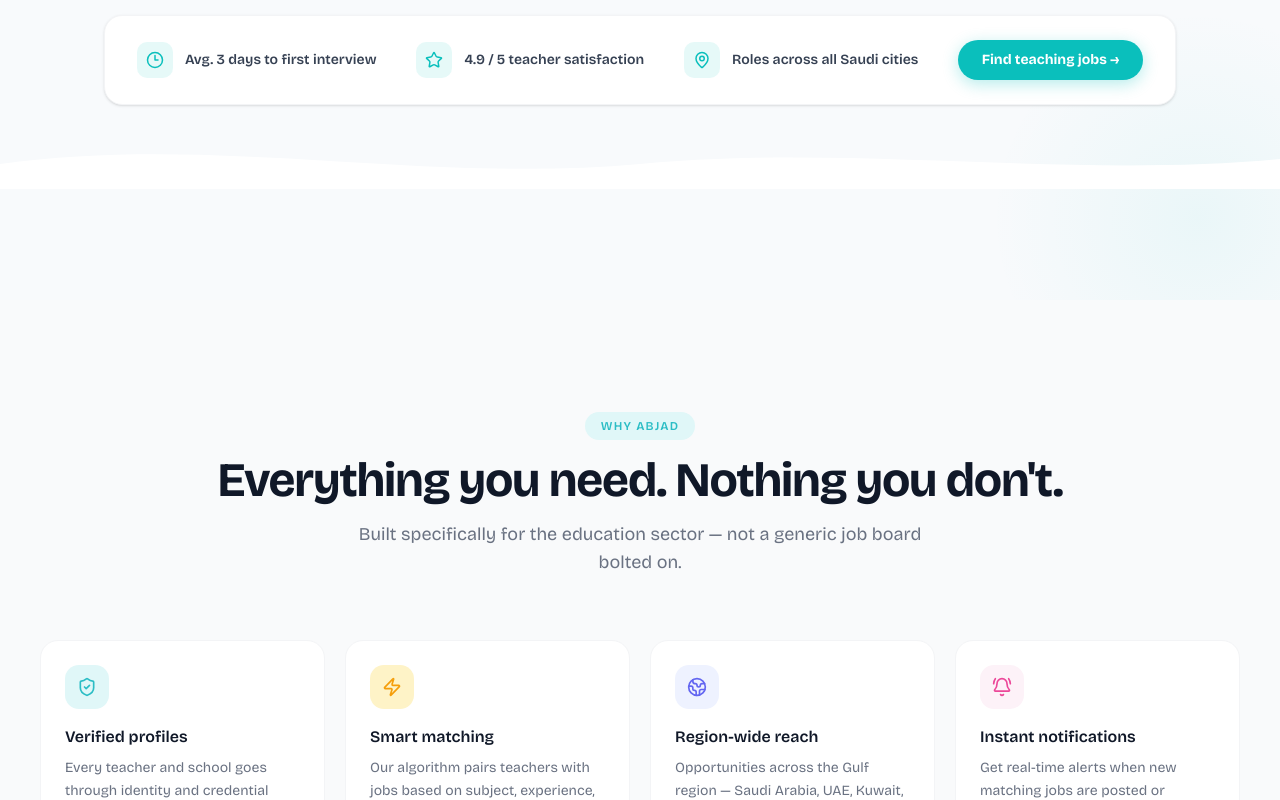
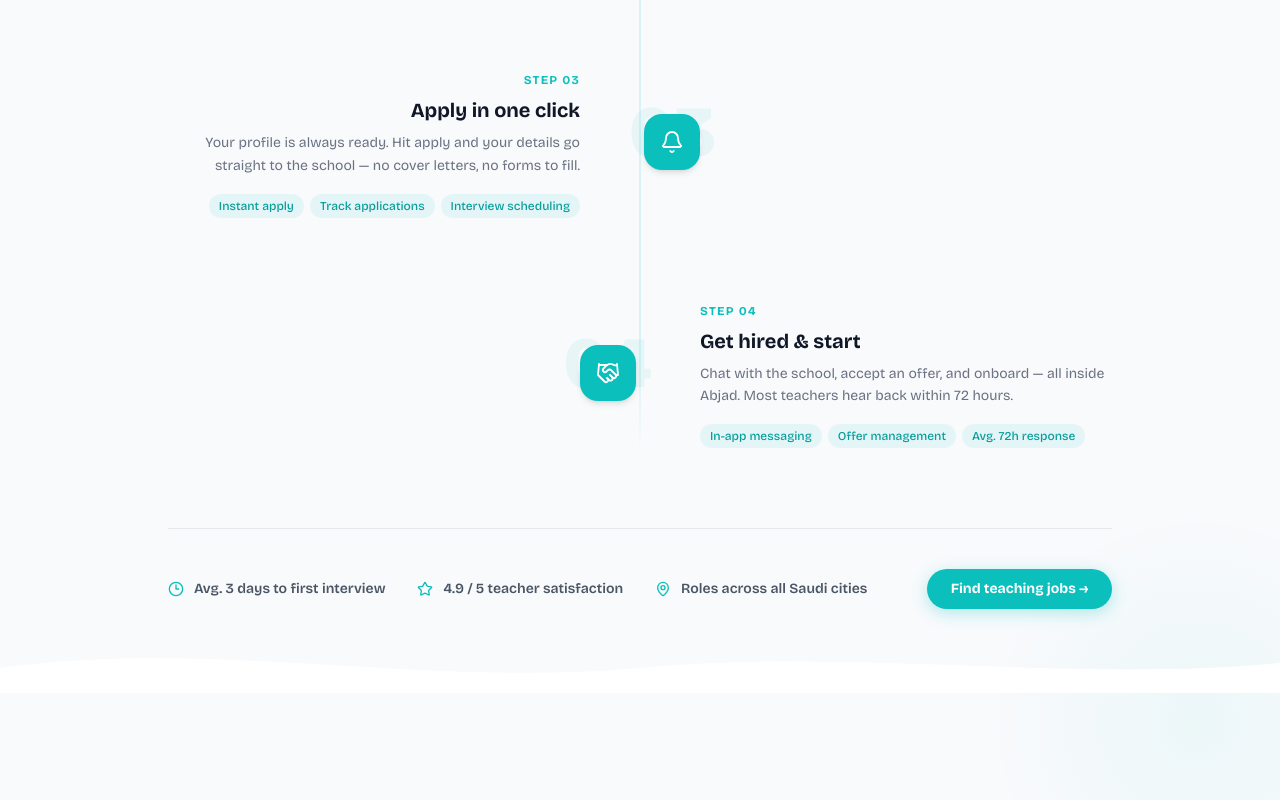
Before and after one commit to shabeebkaip/abjad-frontend, a Next.js app: page / in a window 1280 px wide. Shown: the part 1820-2620 px from the top of the page. Built offline with nearby package versions, Linux system fonts and the light colour scheme.

Commit message:
home page update

```diff
--- a/app/(marketing)/_components/FeaturesSection.tsx
+++ b/app/(marketing)/_components/FeaturesSection.tsx
@@ -1,3 +1,4 @@
+import Link from "next/link";
 import {
   ShieldCheck,
   Zap,
@@ -7,62 +8,68 @@
   LineChart,
   Users2,
   Lock,
+  ArrowRight,
 } from "lucide-react";
 
+/* One hero feature shown large on the left */
+const heroFeature = {
+  icon: ShieldCheck,
+  title: "Every profile is verified",
+  desc: "Before any teacher or school appears on Abjad, they go through a thorough identity and credential check. No fake listings. No unqualified candidates. Just real opportunities with real people.",
+  color: "#0ABFBC",
+  bg: "rgba(10,191,188,0.08)",
+  stat: "100%",
+  statLabel: "verified accounts",
+};
+
+/* Remaining 7 features in the right panel */
 const features = [
-  {
-    icon: ShieldCheck,
-    title: "Verified profiles",
-    desc: "Every teacher and school goes through identity and credential verification before joining.",
-    color: "#2bbdc5",
-    bg: "#e0f7f8",
-  },
   {
     icon: Zap,
     title: "Smart matching",
-    desc: "Our algorithm pairs teachers with jobs based on subject, experience, location, and preferences.",
+    desc: "Algorithm pairs you by subject, grade, location, and contract type.",
     color: "#f59e0b",
     bg: "#fef3c7",
   },
   {
     icon: Globe2,
     title: "Region-wide reach",
-    desc: "Opportunities across the Gulf region — Saudi Arabia, UAE, Kuwait, and beyond.",
+    desc: "Saudi Arabia, UAE, Kuwait and across the GCC.",
     color: "#6366f1",
     bg: "#eef2ff",
   },
   {
     icon: BellRing,
     title: "Instant notifications",
-    desc: "Get real-time alerts when new matching jobs are posted or schools view your profile.",
+    desc: "Real-time alerts for new jobs and profile views.",
     color: "#ec4899",
     bg: "#fdf2f8",
   },
   {
     icon: LineChart,
     title: "Analytics dashboard",
-    desc: "Schools see how their listings perform. Teachers track application statuses live.",
+    desc: "Track listing performance and application statuses live.",
     color: "#0e7a81",
     bg: "#f0fdfe",
   },
   {
     icon: Users2,
     title: "Collaboration tools",
-    desc: "Built-in messaging, interview scheduling, and document sharing — no extra tools needed.",
+    desc: "Messaging, scheduling, and document sharing — built in.",
     color: "#8b5cf6",
     bg: "#f5f3ff",
   },
   {
     icon: Star,
     title: "Ratings & reviews",
-    desc: "Transparent feedback system so the best teachers and schools naturally stand out.",
+    desc: "Transparent feedback so the best naturally stand out.",
     color: "#f97316",
     bg: "#fff7ed",
   },
   {
     icon: Lock,
     title: "Privacy first",
-    desc: "Your data is yours. Full GDPR compliance and granular privacy controls built in.",
+    desc: "Full GDPR compliance and granular data controls.",
     color: "#10b981",
     bg: "#ecfdf5",
   },
@@ -70,41 +77,103 @@
 
 export default function FeaturesSection() {
   return (
-    <section className="py-28 bg-gray-50">
+    <section className="py-28 bg-white">
       <div className="max-w-7xl mx-auto px-6 lg:px-10">
-        {/* Heading */}
-        <div className="text-center mb-16">
+
+        {/* ── Section label + headline ── */}
+        <div className="mb-16 max-w-2xl">
           <span
-            className="inline-block text-xs font-semibold tracking-widest uppercase px-4 py-1.5 rounded-full mb-4"
-            style={{ backgroundColor: "#e0f7f8", color: "#2bbdc5" }}
+            className="inline-block text-xs font-bold tracking-widest uppercase px-4 py-1.5 rounded-full mb-5"
+            style={{ backgroundColor: "rgba(10,191,188,0.1)", color: "#0ABFBC" }}
           >
             Why Abjad
           </span>
-          <h2 className="text-4xl lg:text-5xl font-bold text-gray-900 tracking-tight mb-4">
-            Everything you need. Nothing you don&apos;t.
+          <h2
+            className="font-extrabold text-gray-950 tracking-tight mb-4"
+            style={{ fontSize: "clamp(1.9rem, 4vw, 3.2rem)", letterSpacing: "-0.03em", lineHeight: 1.1 }}
+          >
+            Everything you need.{" "}
+            <span className="text-gray-400 font-extrabold">Nothing you don&apos;t.</span>
           </h2>
-          <p className="text-gray-500 text-lg max-w-xl mx-auto">
+          <p className="text-gray-500 text-lg leading-relaxed">
             Built specifically for the education sector — not a generic job board bolted on.
           </p>
         </div>
 
-        {/* Grid */}
-        <div className="grid sm:grid-cols-2 lg:grid-cols-4 gap-5">
-          {features.map((f) => (
+        {/* ── Asymmetric layout ── */}
+        <div className="grid lg:grid-cols-5 gap-8 items-start">
+
+          {/* Left — hero feature panel */}
+          <div
+            className="lg:col-span-2 rounded-3xl p-8 relative overflow-hidden"
+            style={{ background: "linear-gradient(145deg, #f0fdfe 0%, #e6fafb 100%)", border: "1px solid rgba(10,191,188,0.15)" }}
+          >
+            {/* Large faint icon watermark */}
+            <heroFeature.icon
+              size={160}
+              className="absolute -bottom-6 -right-6 opacity-[0.05] pointer-events-none"
+              style={{ color: "#0ABFBC" }}
+            />
+
             <div
-              key={f.title}
-              className="bg-white rounded-2xl p-6 border border-gray-100 hover:shadow-lg hover:-translate-y-1 transition-all duration-200 group"
+              className="w-14 h-14 rounded-2xl flex items-center justify-center mb-6"
+              style={{ backgroundColor: "rgba(10,191,188,0.15)" }}
             >
+              <heroFeature.icon size={26} style={{ color: "#0ABFBC" }} strokeWidth={1.8} />
+            </div>
+
+            <h3 className="text-xl font-bold text-gray-900 mb-3 leading-snug">
+              {heroFeature.title}
+            </h3>
+            <p className="text-gray-500 text-sm leading-relaxed mb-8">
+              {heroFeature.desc}
+            </p>
+
+            {/* Stat callout */}
+            <div className="flex items-end gap-3 mb-8">
+              <span
+                className="text-5xl font-black leading-none"
+                style={{ color: "#0ABFBC" }}
+              >
+                {heroFeature.stat}
+              </span>
+              <span className="text-sm font-semibold text-gray-500 pb-1.5 leading-tight">
+                {heroFeature.statLabel}
+              </span>
+            </div>
+
+            <Link
+              href="/register"
+              className="inline-flex items-center gap-2 text-sm font-bold transition-all hover:gap-3"
+              style={{ color: "#0ABFBC" }}
+            >
+              Get started free <ArrowRight size={15} />
+            </Link>
+          </div>
+
+          {/* Right — compact feature grid */}
+          <div className="lg:col-span-3 grid sm:grid-cols-2 gap-px bg-gray-100 rounded-2xl overflow-hidden border border-gray-100">
+            {features.map((f, i) => (
               <div
-                className="w-11 h-11 rounded-xl flex items-center justify-center mb-4"
-                style={{ backgroundColor: f.bg }}
+                key={f.title}
+                className={`group bg-white hover:bg-gray-50 transition-colors duration-150 p-6 flex items-start gap-4 ${
+                  i === features.length - 1 ? "sm:col-span-2" : ""
+                }`}
               >
-                <f.icon size={20} style={{ color: f.color }} />
+                <div
+                  className="w-9 h-9 rounded-lg flex items-center justify-center shrink-0 mt-0.5 transition-transform duration-200 group-hover:scale-110"
+                  style={{ backgroundColor: f.bg }}
+                >
+                  <f.icon size={16} style={{ color: f.color }} strokeWidth={2} />
+                </div>
+                <div>
+                  <h4 className="text-sm font-bold text-gray-900 mb-1">{f.title}</h4>
+                  <p className="text-xs text-gray-500 leading-relaxed">{f.desc}</p>
+                </div>
               </div>
-              <h3 className="font-semibold text-gray-900 mb-2">{f.title}</h3>
-              <p className="text-gray-500 text-sm leading-relaxed">{f.desc}</p>
-            </div>
-          ))}
+            ))}
+          </div>
+
         </div>
       </div>
     </section>
--- a/app/(marketing)/_components/HowItWorksSection.tsx
+++ b/app/(marketing)/_components/HowItWorksSection.tsx
@@ -107,16 +107,16 @@
       {/* Decorative blobs */}
       <div
         className="absolute -top-40 -left-40 w-[520px] h-[520px] rounded-full pointer-events-none"
-        style={{ background: "radial-gradient(circle, rgba(10,191,188,0.07) 0%, transparent 70%)" }}
+        style={{ background: "radial-gradient(circle, rgba(10,191,188,0.06) 0%, transparent 70%)" }}
       />
       <div
         className="absolute -bottom-32 -right-32 w-[420px] h-[420px] rounded-full pointer-events-none"
-        style={{ background: "radial-gradient(circle, rgba(10,191,188,0.06) 0%, transparent 70%)" }}
+        style={{ background: "radial-gradient(circle, rgba(10,191,188,0.05) 0%, transparent 70%)" }}
       />
 
-      <div className="relative z-10 max-w-6xl mx-auto px-6 lg:px-10">
+      <div className="relative z-10 max-w-5xl mx-auto px-6 lg:px-10">
 
-        {/* Section header */}
+        {/* ── Section header ── */}
         <div className="text-center mb-14">
           <span
             className="inline-flex items-center gap-1.5 text-xs font-bold tracking-widest uppercase px-4 py-1.5 rounded-full mb-5"
@@ -142,8 +142,8 @@
           </p>
         </div>
 
-        {/* Tab switcher */}
-        <div className="flex justify-center mb-14">
+        {/* ── Tab switcher ── */}
+        <div className="flex justify-center mb-16">
           <div className="inline-flex items-center gap-1 p-1.5 rounded-2xl bg-white border border-gray-200 shadow-sm">
             {(["teachers", "schools"] as Tab[]).map((t) => (
               <button
@@ -178,76 +178,97 @@
           </div>
         </div>
 
-        {/* Step cards grid */}
-        <div className="grid sm:grid-cols-2 lg:grid-cols-4 gap-5 mb-14">
-          {steps.map((s, i) => (
+        {/* ── Timeline stepper ── */}
+        <div className="relative">
+          {/* Vertical spine — desktop only */}
+          <div
+            className="absolute left-1/2 top-0 bottom-0 w-px -translate-x-1/2 hidden lg:block"
+            style={{ background: "linear-gradient(to bottom, transparent, rgba(10,191,188,0.25) 10%, rgba(10,191,188,0.25) 90%, transparent)" }}
+          />
+
+          <div className="space-y-16 lg:space-y-0">
+            {steps.map((s, i) => {
+              const isEven = i % 2 === 0;
+              return (
                 <div
                   key={s.step}
-              className="group relative bg-white rounded-2xl border border-gray-100 p-6 shadow-sm hover:shadow-md hover:-translate-y-1 transition-all duration-200 overflow-hidden"
+                  className={`relative flex flex-col lg:flex-row lg:items-center gap-8 lg:gap-0 lg:mb-20 ${
+                    isEven ? "lg:flex-row" : "lg:flex-row-reverse"
+                  }`}
                 >
-              {/* Faint watermark step number */}
+                  {/* Content side */}
+                  <div className={`flex-1 ${isEven ? "lg:pr-16 lg:text-right" : "lg:pl-16"}`}>
                     <span
-                className="absolute -top-3 -right-1 text-8xl font-black select-none pointer-events-none leading-none"
-                style={{ color: "rgba(10,191,188,0.06)" }}
+                      className="inline-block text-xs font-bold tracking-widest uppercase mb-2"
+                      style={{ color: "#0ABFBC" }}
                     >
-                {s.step}
-              </span>
-
-              {/* Icon */}
-              <div
-                className="w-12 h-12 rounded-xl flex items-center justify-center mb-5 transition-all duration-200 group-hover:scale-105"
-                style={{ backgroundColor: "rgba(10,191,188,0.1)" }}
-              >
-                <s.icon size={22} style={{ color: "#0ABFBC" }} strokeWidth={2} />
-              </div>
-
-              <span className="text-xs font-bold tracking-widest uppercase" style={{ color: "#0ABFBC" }}>
                       Step {s.step}
                     </span>
-
-              <h3 className="text-base font-bold text-gray-900 mt-1 mb-2 leading-snug">{s.title}</h3>
-              <p className="text-sm text-gray-500 leading-relaxed mb-4">{s.desc}</p>
-
-              {/* Pill tags */}
-              <div className="flex flex-wrap gap-1.5">
+                    <h3 className="text-xl font-bold text-gray-900 mb-2">{s.title}</h3>
+                    <p className="text-gray-500 text-sm leading-relaxed mb-4 max-w-sm lg:max-w-none">
+                      {s.desc}
+                    </p>
+                    <div className={`flex flex-wrap gap-1.5 ${isEven ? "lg:justify-end" : ""}`}>
                       {s.pills.map((pill) => (
                         <span
                           key={pill}
-                    className="text-xs font-medium px-2.5 py-0.5 rounded-full border"
-                    style={{ borderColor: "rgba(10,191,188,0.2)", color: "#089E9B", backgroundColor: "rgba(10,191,188,0.05)" }}
+                          className="text-xs font-medium px-2.5 py-1 rounded-full"
+                          style={{
+                            color: "#089E9B",
+                            backgroundColor: "rgba(10,191,188,0.08)",
+                          }}
                         >
                           {pill}
                         </span>
                       ))}
                     </div>
-
-              {/* Connector arrow — desktop only, not on last card */}
-              {i < steps.length - 1 && (
-                <div
-                  className="absolute -right-3 top-1/2 -translate-y-1/2 w-6 h-6 rounded-full border-2 bg-white hidden lg:flex items-center justify-center z-10"
-                  style={{ borderColor: "rgba(10,191,188,0.3)" }}
-                >
-                  <svg viewBox="0 0 10 10" className="w-3 h-3" fill="none" stroke="#0ABFBC" strokeWidth="1.5">
-                    <path d="M2 5h6M5 2l3 3-3 3" strokeLinecap="round" strokeLinejoin="round" />
-                  </svg>
-                </div>
-              )}
-            </div>
-          ))}
                   </div>
 
-        {/* Highlights strip */}
-        <div className="bg-white border border-gray-100 rounded-2xl shadow-sm px-8 py-6 flex flex-col sm:flex-row items-center justify-between gap-6">
-          <div className="flex flex-col sm:flex-row items-center gap-6 sm:gap-10">
+                  {/* Centre node */}
+                  <div className="hidden lg:flex flex-col items-center shrink-0 relative z-10">
+                    <div
+                      className="w-14 h-14 rounded-2xl flex items-center justify-center shadow-md"
+                      style={{ backgroundColor: "#0ABFBC" }}
+                    >
+                      <s.icon size={24} color="white" strokeWidth={1.8} />
+                    </div>
+                    {/* Big faint step number behind node */}
+                    <span
+                      className="absolute -z-10 text-7xl font-black select-none leading-none"
+                      style={{ color: "rgba(10,191,188,0.07)", top: "-18px" }}
+                    >
+                      {s.step}
+                    </span>
+                  </div>
+
+                  {/* Mobile: icon inline */}
+                  <div className="flex lg:hidden items-start gap-4">
+                    <div
+                      className="w-11 h-11 rounded-xl flex items-center justify-center shrink-0 shadow-sm mt-0.5"
+                      style={{ backgroundColor: "#0ABFBC" }}
+                    >
+                      <s.icon size={20} color="white" strokeWidth={1.8} />
+                    </div>
+                    <div className="-mt-0.5 lg:hidden">
+                      {/* content rendered above already; this div intentionally empty on mobile to avoid duplication */}
+                    </div>
+                  </div>
+
+                  {/* Empty flex-1 for the other side (desktop only) */}
+                  <div className="hidden lg:block flex-1" />
+                </div>
+              );
+            })}
+          </div>
+        </div>
+
+        {/* ── Highlights strip ── */}
+        <div className="mt-16 pt-10 border-t border-gray-200 flex flex-col sm:flex-row items-center justify-between gap-6">
+          <div className="flex flex-col sm:flex-row items-center gap-8">
             {highlights.map((h) => (
-              <div key={h.label} className="flex items-center gap-3">
-                <div
-                  className="w-9 h-9 rounded-lg flex items-center justify-center shrink-0"
-                  style={{ backgroundColor: "rgba(10,191,188,0.1)" }}
-                >
-                  <h.icon size={18} style={{ color: "#0ABFBC" }} strokeWidth={2} />
-                </div>
-                <span className="text-sm font-semibold text-gray-700">{h.label}</span>
+              <div key={h.label} className="flex items-center gap-2.5">
+                <h.icon size={16} style={{ color: "#0ABFBC" }} strokeWidth={2} />
+                <span className="text-sm font-semibold text-gray-600">{h.label}</span>
               </div>
             ))}
           </div>
@@ -263,7 +284,7 @@
 
       </div>
 
-      {/* Wave into next section */}
+      {/* ── Wave into next section ── */}
       <div className="relative z-10 -mb-px mt-6">
         <svg
           viewBox="0 0 1440 60"
```
Lines whose indentation alone changed are shown as unchanged.
